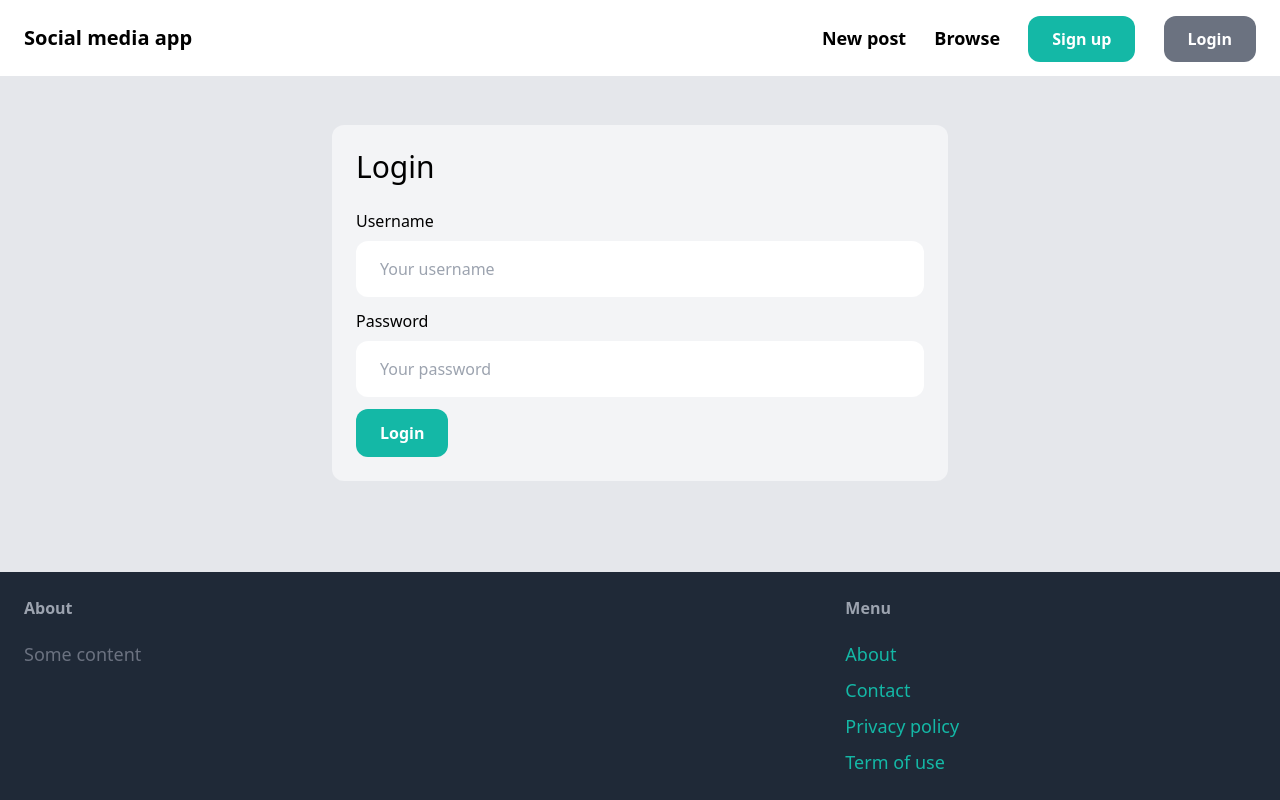
After one commit to GabrielRodriguesMachado/social-media-app, a Django app: page /login/ in a window 1280 px wide. The commit adds this page. Run offline with Django 4.2, Linux system fonts and the light colour scheme; some libraries are stand-ins or nearby versions.

Commit message:
login criado e funcionando

```diff
--- a/social_media_app/core/forms.py
+++ b/social_media_app/core/forms.py
@@ -1,8 +1,28 @@
 from django import forms
-from django.contrib.auth.forms import UserCreationForm
+from django.contrib.auth.forms import UserCreationForm, AuthenticationForm
 from django.contrib.auth.models import User
 
 CLASS_INPUT = "w-full py-4 px-6 rounded-xl"
+
+
+class LoginForm(AuthenticationForm):
+    username = forms.CharField(
+        widget=forms.TextInput(
+            attrs={
+                "placeholder": "Your username",
+                "class": CLASS_INPUT,
+            }
+        )
+    )
+
+    password = forms.CharField(
+        widget=forms.PasswordInput(
+            attrs={
+                "placeholder": "Your password",
+                "class": CLASS_INPUT,
+            }
+        )
+    )
 
 
 class SignupForm(UserCreationForm):
--- a/social_media_app/core/templates/core/base.html
+++ b/social_media_app/core/templates/core/base.html
@@ -14,8 +14,13 @@
                 <a href="#" class="text-lg font-semibold hover:text-gray-500">New post</a>
                 <a href="#" class="text-lg font-semibold hover:text-gray-500">Browse</a>
 
-                <a href="{% url 'core:signup' %}" class="px-6 py-3 text=lg font-semibold bg-teal-500 text-white rounded-xl hover:bg-teal-700">Sign up</a>
-                <a href="#" class="px-6 py-3 text=lg font-semibold bg-gray-500 text-white rounded-xl hover:bg-gray-700">Login</a>
+                {% if request.user.is_authenticated %}
+                    <a href="#" class="px-6 py-3 text=lg font-semibold bg-teal-500 text-white rounded-xl hover:bg-teal-700">Messages</a>
+                    <a href="#" class="px-6 py-3 text=lg font-semibold bg-gray-500 text-white rounded-xl hover:bg-gray-700">Profile</a>
+                {% else %}
+                    <a href="{% url 'core:signup' %}" class="px-6 py-3 text=lg font-semibold bg-teal-500 text-white rounded-xl hover:bg-teal-700">Sign up</a>
+                    <a href="{% url 'core:login' %}" class="px-6 py-3 text=lg font-semibold bg-gray-500 text-white rounded-xl hover:bg-gray-700">Login</a>
+                {% endif %}
             </div>
         </nav>
         <div class="flex-grow px-6 py-6 bg-gray-200">
--- /dev/null
+++ b/social_media_app/core/templates/core/login.html
@@ -0,0 +1,33 @@
+{% extends 'core/base.html' %}
+
+{% block title %}Login{% endblock title %}
+
+{% block content %}
+<div class="w-1/2 my-6 p-6 mx-auto bg-gray-100 rounded-xl">
+  <h1 class="mb-6 text-3xl">Login</h1>
+
+  <form method="post" action=".">
+    {% csrf_token %}
+    {{ form.non_field_erros }}
+
+    <div class="mb-3">
+      <label class="inline-block mb-2">Username</label><br>
+      {{ form.username }}
+    </div>
+    <div class="mb-3">
+      <label class="inline-block mb-2">Password</label><br>
+      {{ form.password }}
+    </div>
+
+    {% if form.errors or form.non_field_erros %}
+      <div class="mb-3 p-6 br-red-100 rounded-xl">
+        {% for field in form %}
+          {{ field.erros }}
+        {% endfor %}
+      </div>
+    {% endif %}
+
+    <button type="submit" class="px-6 py-3 text=lg font-semibold bg-teal-500 text-white rounded-xl hover:bg-teal-700">Login</button>
+  </form>
+</div>
+{% endblock content %}
--- a/social_media_app/core/urls.py
+++ b/social_media_app/core/urls.py
@@ -1,6 +1,8 @@
 from django.urls import path
+from django.contrib.auth import views as auth_views
 
 from . import views
+from .forms import LoginForm
 
 app_name = "core"
 
@@ -8,4 +10,11 @@ urlpatterns = [
     path("", views.index, name="index"),
     path("contact/", views.contact, name="contact"),
     path("signup/", views.signup, name="signup"),
+    path(
+        "login/",
+        auth_views.LoginView.as_view(
+            authentication_form=LoginForm, template_name="core/login.html"
+        ),
+        name="login",
+    ),
 ]
--- a/social_media_app/social_media_app/settings.py
+++ b/social_media_app/social_media_app/settings.py
@@ -27,6 +27,9 @@ DEBUG = True
 
 ALLOWED_HOSTS = []
 
+LOGIN_URL = "/login/"
+LOGIN_REDIRECT_URL = "/"
+LOGOUT_REDIRECT_URL = "/login/"
 
 # Application definition
 
```
Also changed, not shown: social_media_app/db.sqlite3.
